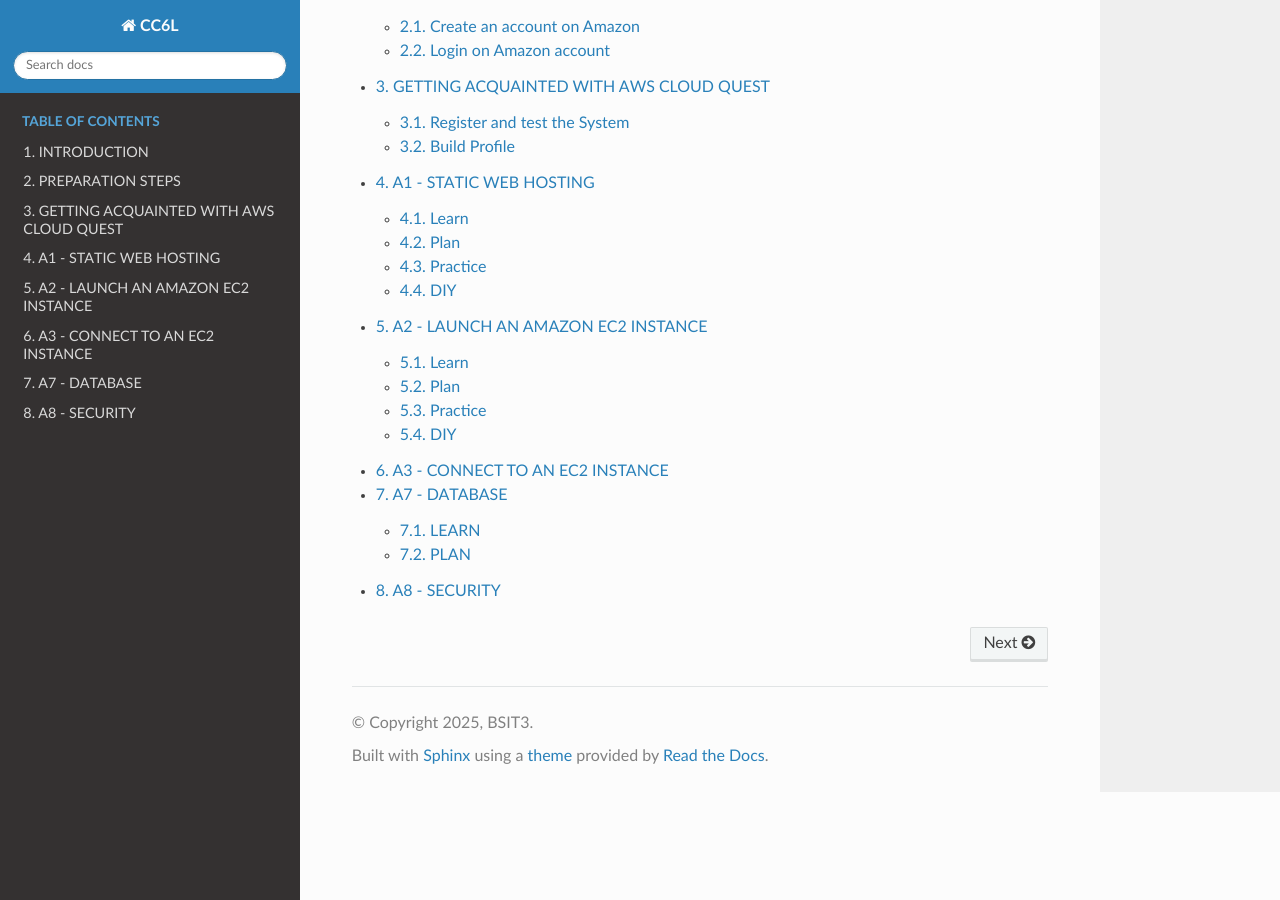
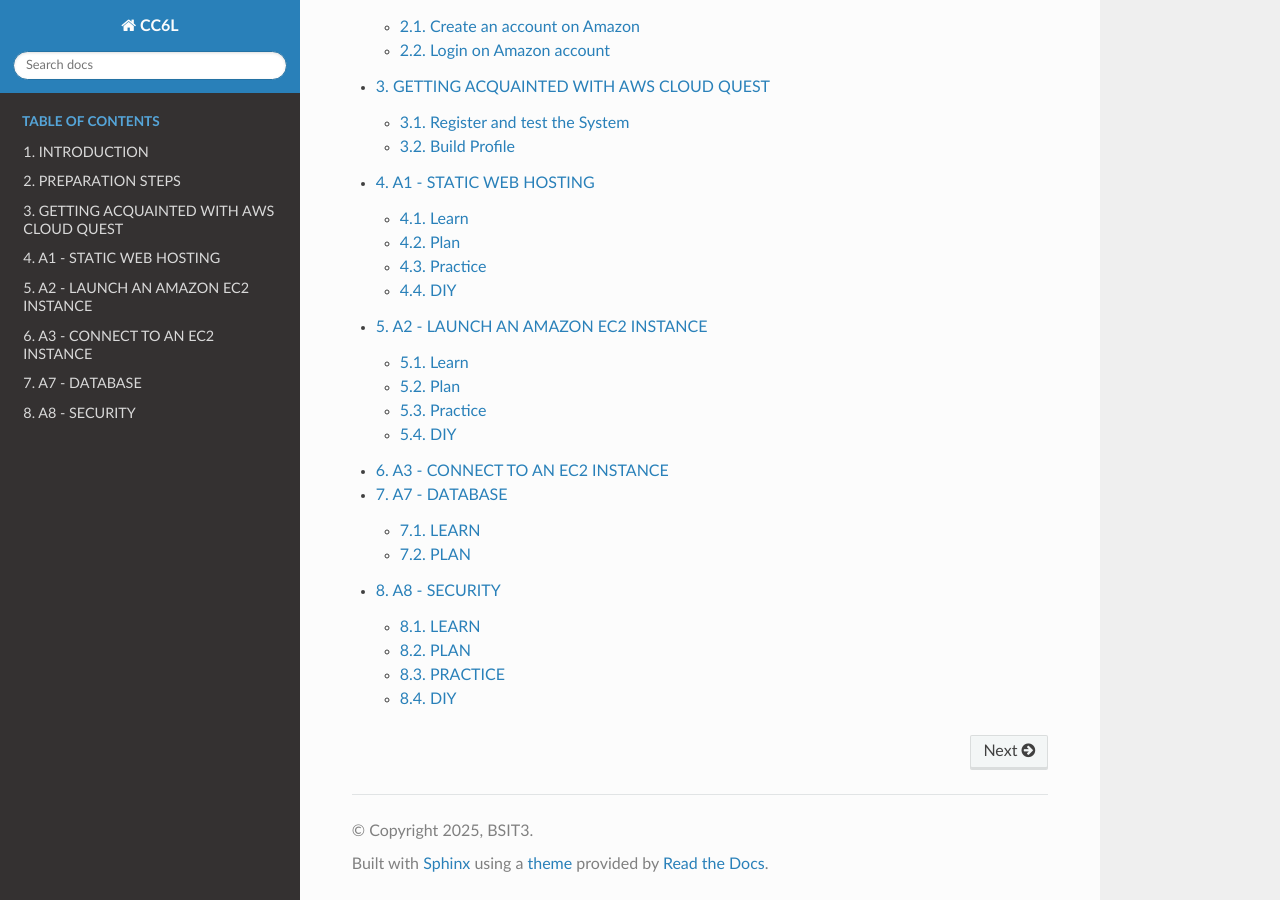
Before and after one commit to jambybrillo/aws_partitioner, a Sphinx documentation site: the page built from docs/source/index.rst, in a window 1280 px wide and 900 px high, scrolled down 748 px. Built offline with Sphinx 7.4.7 and the Read the Docs theme 3.1.0, drawn with Linux system fonts in a browser that asks for light colours.

Commit message:
Update a8_security.rst

```diff
--- a/docs/source/a8_security.rst
+++ b/docs/source/a8_security.rst
@@ -46,3 +46,13 @@ AWS Cloud Quest: Cloud Practitioner’s 8th lab is Defining Usr and Group Permis
 .. image:: pictures/0004-security8.png
    :align: center
    :width: 7000px
+
+
+.. toctree::
+   :maxdepth: 1
+
+
+   a8_learn
+   a8_plan
+   a8_practice
+   a8_diy
```
